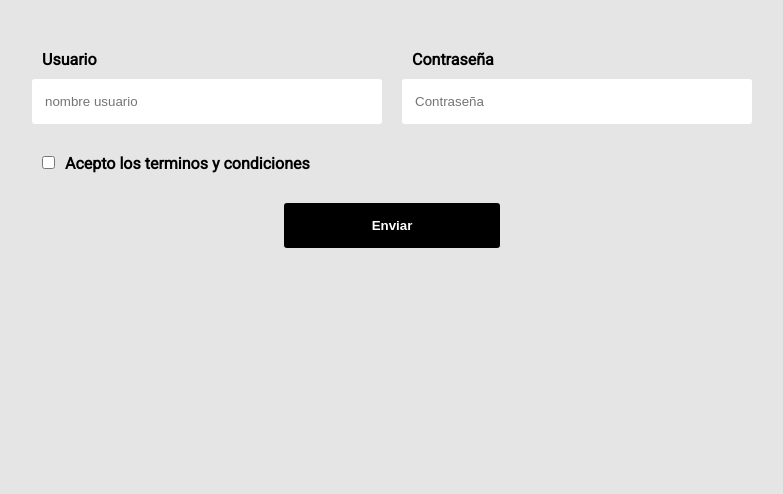
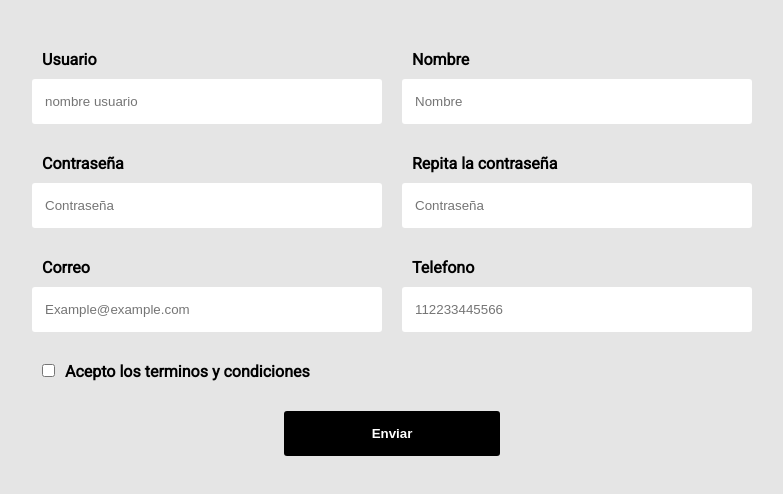
Before and after one commit to MendietaSergio/FormValidation, a React (Create React App) app: page / in a window 1280 px wide. Shown: the top 494 px of the page, without its empty margins (248-1031 px from the left). Built offline with nearby package versions, Linux system fonts and the light colour scheme.

Commit message:
Añade mas 'Input, validaciones de campos'

```diff
--- a/src/App.js
+++ b/src/App.js
@@ -1,4 +1,4 @@
-import React from 'react';
+import React,{useState}  from 'react';
 import './App.css'
 import { Formulario, Label, ContenedorTerminos, ContenedorBotonCentrado, Boton, MensajeError, MensajeExito } from './elementos/Formularios';
 import { FontAwesomeIcon } from '@fortawesome/react-fontawesome'
@@ -6,24 +6,83 @@ import { faExclamationTriangle } from '@fortawesome/free-solid-svg-icons'
 import Input from './componentes/Input';
 
 function App() {
+  const  [usuario, cambiarUsuario] = useState({campo:"", valido: null})
+  const  [nombre, cambiarNombre] = useState({campor:"", valido: null})
+  const  [password, cambiarPassword] = useState({campor:"", valido: null})
+  const  [password2, cambiarPassword2] = useState({campor:"", valido: null})
+  const  [correo, cambiarCorreo] = useState({campor:"", valido: null})
+  const  [telefono, cambiarTelefono] = useState({campor:"", valido: null})
+
+  const expresiones = {
+    usuario: /^[a-zA-Z0-9\_\-]{4,16}$/, // Letras, numeros, guion y guion_bajo
+    nombre: /^[a-zA-ZÀ-ÿ\s]{4,40}$/, // Letras y espacios, pueden llevar acentos.
+    password: /^.{4,12}$/, // 4 a 12 digitos.
+    correo: /^[a-zA-Z0-9_.+-]+@[a-zA-Z0-9-]+\.[a-zA-Z0-9-.]+$/,
+    telefono: /^\d{8,14}$/ // 8 a 14 numeros.
+  }
+
   return (
     <main>
       <Formulario action="">
         <Input
+        estado= {usuario}
+        cambiarEstado =  {cambiarUsuario}
           tipo="text"
           label="Usuario"
           placeholder="nombre usuario"
           name="usuario"
           leyendaError="El usuario tiene que ser de 4 a 16 dígitos."
-          expresionRegular=""
+          expresionRegular={expresiones.usuario}
         />
         <Input
+        estado = {nombre}
+        cambiarEstado = {cambiarNombre}
+          tipo="text"
+          label="Nombre"
+          placeholder="Nombre"
+          name="nombre"
+          leyendaError="El nombre tiene que ser de 4 a 16 dígitos."
+          expresionRegular= {expresiones.nombre}
+        />
+        <Input
+        estado = {password}
+        cambiarEstado = {cambiarPassword}
           tipo="password"
           label="Contraseña"
           placeholder="Contraseña"
           name="contraseña"
           leyendaError="La contraseña tiene que ser de 4 a 16 dígitos."
+          expresionRegular= {expresiones.password}
+        />
+        <Input
+        estado = {password2}
+        cambiarEstado = {cambiarPassword2}
+          tipo="password"
+          label="Repita la contraseña"
+          placeholder="Contraseña"
+          name="contraseña2"
+          leyendaError="Ambas contraseñas deben ser iguales."
           expresionRegular=""
+        />
+        <Input
+        estado = {correo}
+        cambiarEstado = {cambiarCorreo}
+          tipo="email"
+          label="Correo"
+          placeholder="Example@example.com"
+          name="correo"
+          leyendaError="Debe ser un correo valido."
+          expresionRegular= {expresiones.correo}
+        />
+        <Input
+        estado = {telefono}
+        cambiarEstado = {cambiarTelefono}
+          tipo="text"
+          label="Telefono"
+          placeholder="112233445566"
+          name="telefono"
+          leyendaError="El telefono debe tener un maximo de 12 digitos."
+          expresionRegular= {expresiones.telefono}
         />
 
 
--- a/src/componentes/Input.js
+++ b/src/componentes/Input.js
@@ -1,18 +1,47 @@
 import React from 'react';
 import {GrupoInput, Input, LeyendaError, IconoValidacion, Label} from '../elementos/Formularios'
-import { faCheckCircle } from '@fortawesome/free-solid-svg-icons'
+import { faCheckCircle, faTimesCircle } from '@fortawesome/free-solid-svg-icons'
 
 
 
-const ComponenteInput = ({tipo, label, placeholder, name, leyendaError, expresionRegular}) =>{
-    return (
+const ComponenteInput = ({estado, cambiarEstado, tipo, label, placeholder, name, leyendaError, expresionRegular}) =>{
+
+  const onChange=(e)=>{
+    cambiarEstado({...estado, campo: e.target.value})
+  }
+// para cambiar el estado de valido
+  const validacion = ()=>{
+    if(expresionRegular){
+      if(expresionRegular.test(estado.campo)){
+        cambiarEstado({...estado, valido:'true'})
+      } else {
+        cambiarEstado({...estado, valido:'false'})
+      }
+    }
+  }
+
+  return (
         <div>
           <Label htmlFor="nombre">{label}</Label>
           <GrupoInput>
-            <Input type={tipo} placeholder={placeholder} id={name} />
-            <IconoValidacion icon={faCheckCircle}/>
+            <Input
+            type={tipo}
+            placeholder={placeholder}
+            id={name}
+            value={estado.campo}
+            onChange={onChange}
+            onKeyUp={validacion}
+            onBlur={validacion}
+            valido = {estado.valido}
+            />
+            <IconoValidacion
+            // condicional para mostrar el icono dependiendo del estado valido.
+              icon={estado.valido == 'true'? faCheckCircle:faTimesCircle}
+              valido = {estado.valido}/>
+
           </GrupoInput>
-          <LeyendaError>{leyendaError}</LeyendaError>
+          <LeyendaError valido = {estado.valido}
+>{leyendaError}</LeyendaError>
         </div>
 
     )
--- a/src/elementos/Formularios.js
+++ b/src/elementos/Formularios.js
@@ -1,13 +1,15 @@
-import styled from "styled-components";
+import styled, { css } from "styled-components";
 import { FontAwesomeIcon } from '@fortawesome/react-fontawesome'
 
 
 const colores = {
-    borde:"#0075FF",
-    error:"#F66060",
-    exito:"#1ed12d"
+    borde: "#0075FF",
+    error: "#F66060",
+    exito: "#1ed12d",
+    errorIcono: "red"
+
 }
-const Formulario = styled.form `
+const Formulario = styled.form`
         display: grid;
         grid-template-columns: 1fr 1fr;
         gap: 20px;
@@ -15,14 +17,14 @@ const Formulario = styled.form `
         @media(max-width: 800px){
             grid-template-columns: 1fr;
 }`;
-const Label = styled.label `
+const Label = styled.label`
         display: block;
         font-weight:700;
         padding:10px;
         min-heigh:40px;
         cursor: pointer;
 `;
-const GrupoInput = styled.div `
+const GrupoInput = styled.div`
         position: relative;
         z-index: 90;
 `;
@@ -41,6 +43,14 @@ const Input = styled.input`
             outline: none;
             box-shadow: 3px 0px 30px rgba(163,163,163, 0.4)
         }
+
+        ${props => props.valido === 'true' && css`
+            border: 3px solid transparent;
+        ` }
+        ${props => props.valido === 'false' && css`
+            border: 3px solid ${colores.error} !important;
+        ` }
+
 `;
 const LeyendaError = styled.p`
         font-size: 12px;
@@ -48,6 +58,12 @@ const LeyendaError = styled.p`
         color: ${colores.error};
         display: none;
 
+        ${props => props.valido === 'true' && css`
+            display: none;
+        ` }
+        ${props => props.valido === 'false' && css`
+            display: block;
+        ` }
 
 `;
 const IconoValidacion = styled(FontAwesomeIcon)`
@@ -56,7 +72,16 @@ const IconoValidacion = styled(FontAwesomeIcon)`
         bottom: 14px;
         z-index: 100;
         font-size: 16px;
-        display: none;
+        opacity: 0;
+
+        ${props => props.valido === 'false' && css`
+            opacity:1;
+            color: ${colores.errorIcono}
+        ` }
+        ${props => props.valido === 'true' && css`
+            opacity:1;
+            color: ${colores.exito}
+        ` }
 
 `;
 
```
